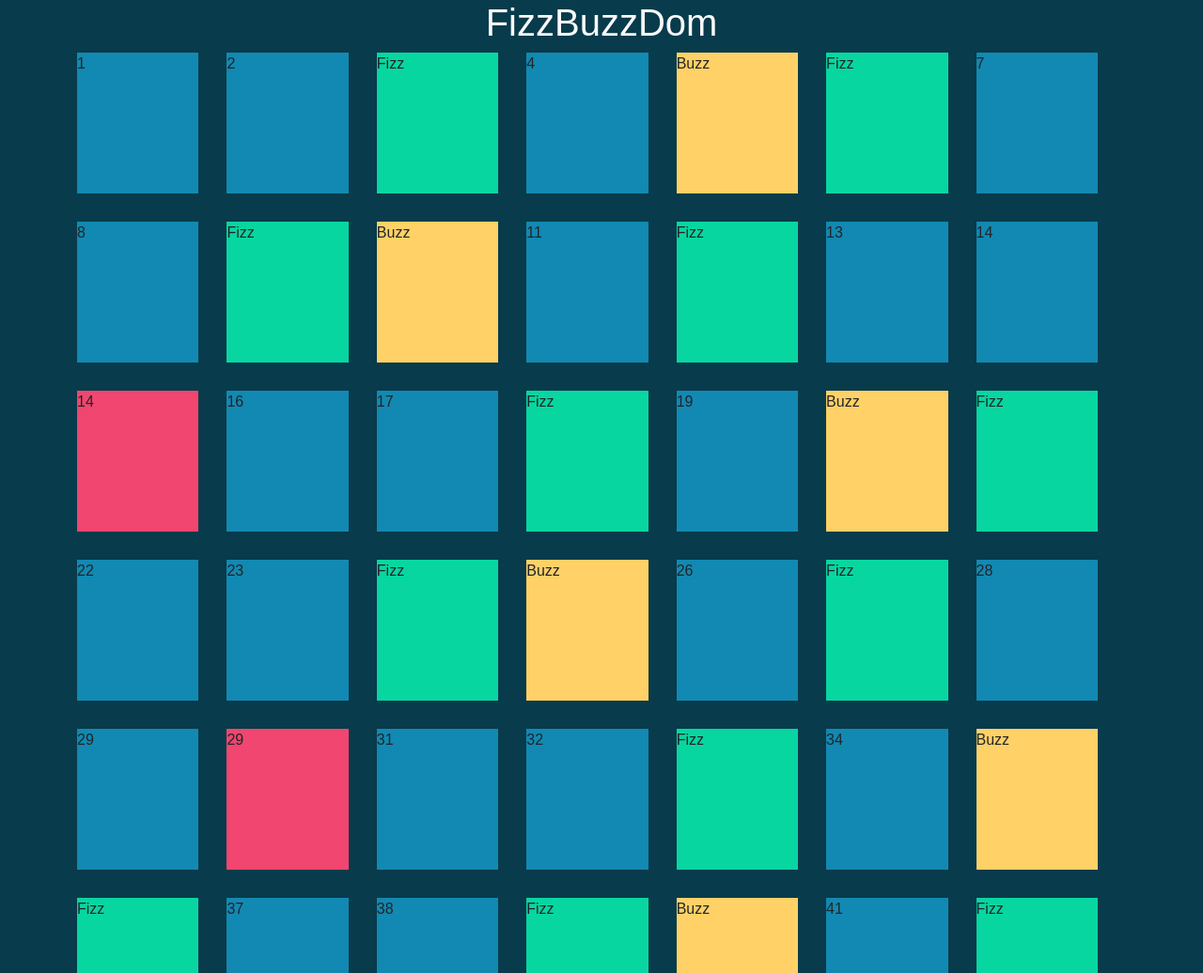
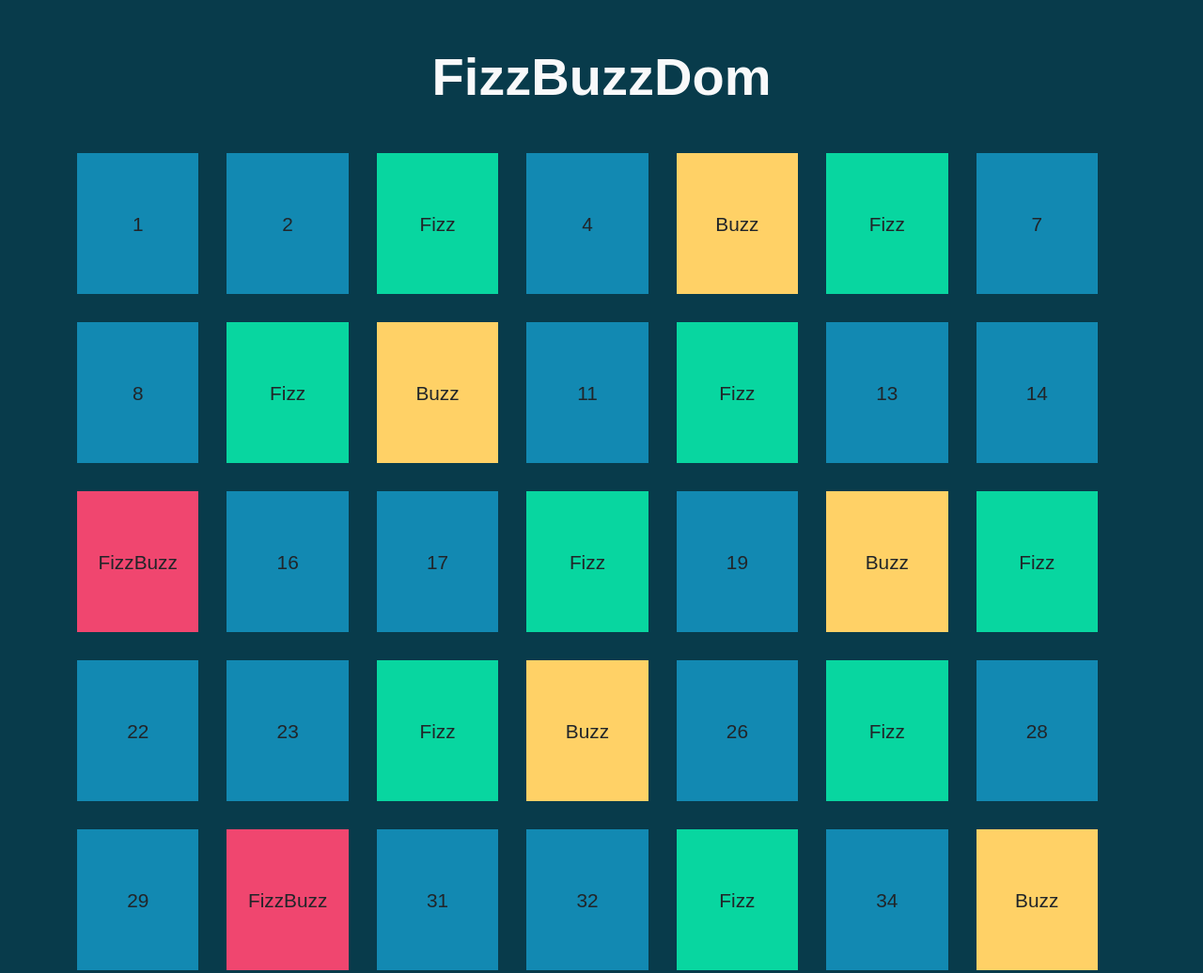
Before and after one commit to SimoneNegrisoli/js-fizzbuzz, a plain HTML site: page index.html in a window 1280 px wide. Shown: the top 1036 px of the page at 94% size. Drawn offline with nearby package versions, Linux system fonts and the light colour scheme.

Commit message:
box decoration

```diff
--- a/css/style.css
+++ b/css/style.css
@@ -26,7 +26,16 @@ body{
 .box{
     width: calc(100% / 7 - 30px);
     height: 150px;
-
+    display: flex;
+    justify-content: center;
+    align-items: center;
+    font-size: 1.3em;
+    transition: all 0.5s;
+}
+.box:hover{
+    cursor: pointer;
+    transform: scale(1.1);
+    box-shadow: 0 0 0 3px white;
 }
 .box-blue{
     background-color: var(--my-box-blu);
--- a/index.html
+++ b/index.html
@@ -10,7 +10,7 @@
 <body>
     <div class="wrapper">
         <div class="container">
-           <h1 class="text-center text-light">FizzBuzzDom</h1>
+           <h1 class="text-center text-light fw-bold mb-5 pt-5 display-4">FizzBuzzDom</h1>
            <div id="boxcontainer" >
 
            </div>
--- a/js/script.js
+++ b/js/script.js
@@ -24,7 +24,7 @@ const buzz = 'Buzz';
 
 // dove lo voglio mettere
 const boxEl = document.getElementById('boxcontainer');
-let valore = "";
+let valore;
 let boxColor = 'box';
 
 
@@ -38,21 +38,21 @@ for(let i = 1; i <=100; i++){
         boxColor = 'box-purple'
 
     } else if (i % 3 === 0) {
-        output = 'Fizz';
+        valore = 'Fizz';
         boxColor = 'box-green';
 
     } else if (i % 5 === 0) {
-        output = 'Buzz';
+        valore = 'Buzz';
         boxColor = 'box-ywl';
 
     } else {
-        output = i;
+        valore = i;
         boxColor = 'box-blue'
     }
 
     const squareBox = document.createElement("div");
     squareBox.className = `box ${boxColor}`;
-    squareBox.textContent = output;
+    squareBox.textContent = valore;
 
     boxEl.append(squareBox);
 
```
